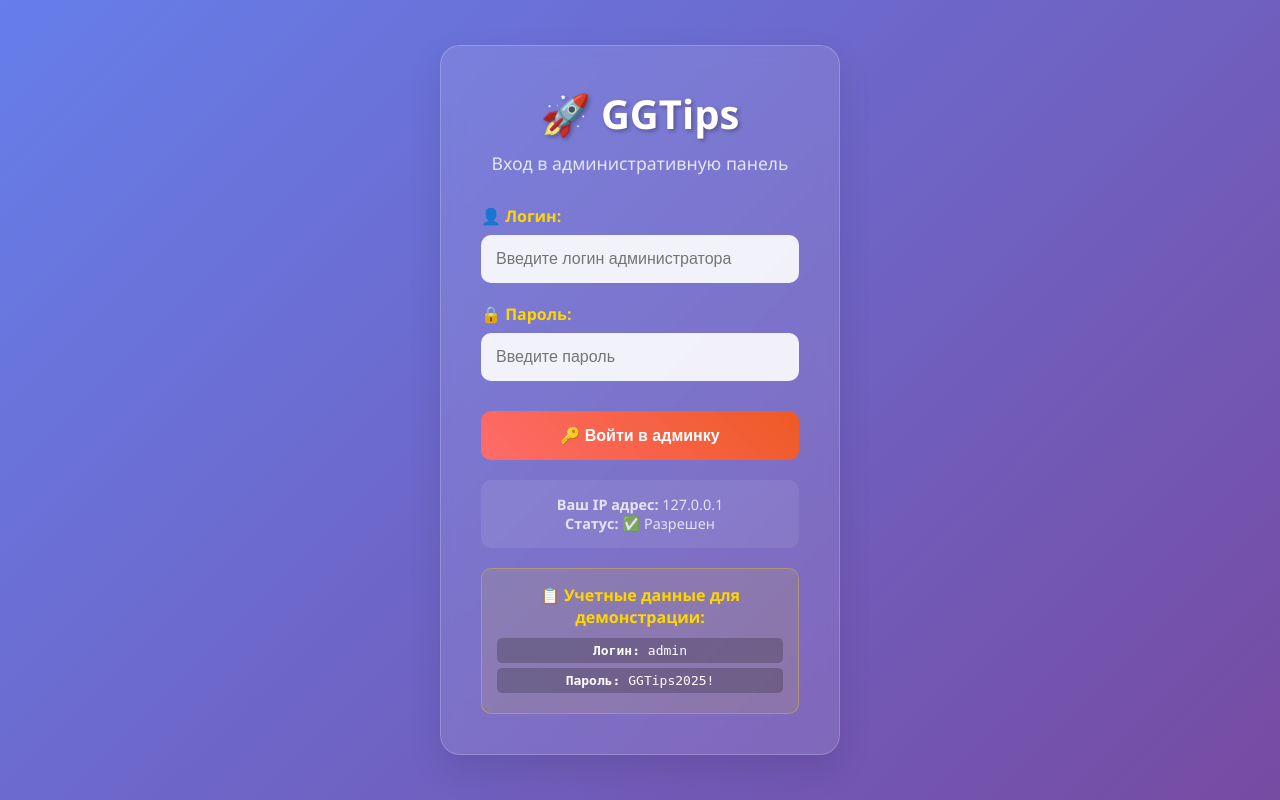
After one commit to Klyotsa/ggtipssite, a PHP site: page /admin_login.php in a window 1280 px wide. The commit adds this page. Run offline with PHP 8.4, Linux system fonts and the light colour scheme.

Commit message:
Add secure admin authentication system with IP restriction

```diff
--- /dev/null
+++ b/admin_login.php
@@ -0,0 +1,270 @@
+<?php
+session_start();
+
+// Разрешенные IP адреса для доступа к админке
+$allowed_ips = [
+    '157.230.244.205',  // IP вашего сервера
+    '127.0.0.1',        // localhost
+    '::1'               // IPv6 localhost
+];
+
+// Проверяем IP адрес
+$client_ip = $_SERVER['REMOTE_ADDR'] ?? '';
+$is_allowed_ip = in_array($client_ip, $allowed_ips);
+
+// Если IP не разрешен, показываем ошибку
+if (!$is_allowed_ip) {
+    http_response_code(403);
+    die('
+    <!DOCTYPE html>
+    <html lang="ru">
+    <head>
+        <meta charset="UTF-8">
+        <meta name="viewport" content="width=device-width, initial-scale=1.0">
+        <title>Доступ запрещен</title>
+        <style>
+            body {
+                font-family: Arial, sans-serif;
+                text-align: center;
+                padding: 50px;
+                background: linear-gradient(135deg, #667eea 0%, #764ba2 100%);
+                color: white;
+                min-height: 100vh;
+                display: flex;
+                align-items: center;
+                justify-content: center;
+            }
+            .error-box {
+                background: rgba(255, 0, 0, 0.2);
+                padding: 40px;
+                border-radius: 20px;
+                border: 2px solid rgba(255, 0, 0, 0.3);
+                backdrop-filter: blur(10px);
+            }
+            h1 { color: #ff6b6b; margin-bottom: 20px; }
+            .ip-info { background: rgba(255,255,255,0.1); padding: 15px; border-radius: 10px; margin: 20px 0; }
+        </style>
+    </head>
+    <body>
+        <div class="error-box">
+            <h1>🚫 Доступ запрещен</h1>
+            <p>Ваш IP адрес не разрешен для доступа к административной панели.</p>
+            <div class="ip-info">
+                <strong>Ваш IP:</strong> ' . htmlspecialchars($client_ip) . '<br>
+                <strong>Разрешенные IP:</strong> ' . implode(', ', $allowed_ips) . '
+            </div>
+            <p>Для получения доступа свяжитесь с администратором.</p>
+        </div>
+    </body>
+    </html>');
+}
+
+// Обработка входа
+$error = '';
+if ($_POST) {
+    $username = $_POST['username'] ?? '';
+    $password = $_POST['password'] ?? '';
+
+    // Проверяем учетные данные администратора
+    if ($username === 'admin' && $password === 'GGTips2025!') {
+        $_SESSION['admin_logged_in'] = true;
+        $_SESSION['admin_username'] = $username;
+        $_SESSION['admin_ip'] = $client_ip;
+        $_SESSION['admin_login_time'] = time();
+
+        // Логируем успешный вход
+        error_log("Admin login successful from IP: $client_ip, Username: $username");
+
+        header('Location: admin_panel.php');
+        exit;
+    } else {
+        $error = 'Неверный логин или пароль';
+        error_log("Admin login failed from IP: $client_ip, Username: $username");
+    }
+}
+
+// Если уже авторизован, перенаправляем на панель
+if (isset($_SESSION['admin_logged_in']) && $_SESSION['admin_logged_in']) {
+    header('Location: admin_panel.php');
+    exit;
+}
+?>
+<!DOCTYPE html>
+<html lang="ru">
+<head>
+    <meta charset="UTF-8">
+    <meta name="viewport" content="width=device-width, initial-scale=1.0">
+    <title>GGTips - Вход в админку</title>
+    <style>
+        * {
+            margin: 0;
+            padding: 0;
+            box-sizing: border-box;
+        }
+
+        body {
+            font-family: 'Segoe UI', Tahoma, Geneva, Verdana, sans-serif;
+            background: linear-gradient(135deg, #667eea 0%, #764ba2 100%);
+            color: white;
+            min-height: 100vh;
+            display: flex;
+            align-items: center;
+            justify-content: center;
+        }
+
+        .login-container {
+            background: rgba(255, 255, 255, 0.1);
+            padding: 40px;
+            border-radius: 20px;
+            backdrop-filter: blur(10px);
+            border: 1px solid rgba(255, 255, 255, 0.2);
+            box-shadow: 0 15px 35px rgba(0, 0, 0, 0.1);
+            width: 100%;
+            max-width: 400px;
+        }
+
+        .header {
+            text-align: center;
+            margin-bottom: 30px;
+        }
+
+        .header h1 {
+            font-size: 2.5em;
+            margin-bottom: 10px;
+            text-shadow: 2px 2px 4px rgba(0,0,0,0.3);
+        }
+
+        .header p {
+            opacity: 0.8;
+            font-size: 1.1em;
+        }
+
+        .form-group {
+            margin-bottom: 20px;
+        }
+
+        .form-group label {
+            display: block;
+            margin-bottom: 8px;
+            font-weight: bold;
+            color: #ffd700;
+        }
+
+        .form-group input {
+            width: 100%;
+            padding: 15px;
+            border: none;
+            border-radius: 10px;
+            font-size: 16px;
+            background: rgba(255, 255, 255, 0.9);
+            color: #333;
+            transition: all 0.3s ease;
+        }
+
+        .form-group input:focus {
+            outline: none;
+            background: rgba(255, 255, 255, 1);
+            box-shadow: 0 0 20px rgba(255, 215, 0, 0.3);
+        }
+
+        .login-btn {
+            width: 100%;
+            padding: 15px;
+            background: linear-gradient(45deg, #ff6b6b, #ee5a24);
+            color: white;
+            border: none;
+            border-radius: 10px;
+            font-size: 16px;
+            font-weight: bold;
+            cursor: pointer;
+            transition: transform 0.3s ease;
+            margin-top: 10px;
+        }
+
+        .login-btn:hover {
+            transform: scale(1.02);
+        }
+
+        .error {
+            background: rgba(255, 0, 0, 0.2);
+            color: #ff6b6b;
+            padding: 15px;
+            border-radius: 10px;
+            margin-bottom: 20px;
+            border: 1px solid rgba(255, 0, 0, 0.3);
+            text-align: center;
+        }
+
+        .ip-info {
+            background: rgba(255, 255, 255, 0.1);
+            padding: 15px;
+            border-radius: 10px;
+            margin-top: 20px;
+            text-align: center;
+            font-size: 0.9em;
+            opacity: 0.8;
+        }
+
+        .credentials {
+            background: rgba(255, 215, 0, 0.1);
+            padding: 15px;
+            border-radius: 10px;
+            margin-top: 20px;
+            text-align: center;
+            border: 1px solid rgba(255, 215, 0, 0.3);
+        }
+
+        .credentials h4 {
+            color: #ffd700;
+            margin-bottom: 10px;
+        }
+
+        .credentials p {
+            margin: 5px 0;
+            font-family: monospace;
+            background: rgba(0, 0, 0, 0.2);
+            padding: 5px 10px;
+            border-radius: 5px;
+        }
+    </style>
+</head>
+<body>
+    <div class="login-container">
+        <div class="header">
+            <h1>🚀 GGTips</h1>
+            <p>Вход в административную панель</p>
+        </div>
+
+        <?php if ($error): ?>
+            <div class="error">❌ <?php echo htmlspecialchars($error); ?></div>
+        <?php endif; ?>
+
+        <form method="POST">
+            <div class="form-group">
+                <label for="username">👤 Логин:</label>
+                <input type="text" id="username" name="username" required
+                       placeholder="Введите логин администратора">
+            </div>
+
+            <div class="form-group">
+                <label for="password">🔒 Пароль:</label>
+                <input type="password" id="password" name="password" required
+                       placeholder="Введите пароль">
+            </div>
+
+            <button type="submit" class="login-btn">🔑 Войти в админку</button>
+        </form>
+
+        <div class="ip-info">
+            <strong>Ваш IP адрес:</strong> <?php echo htmlspecialchars($client_ip); ?><br>
+            <strong>Статус:</strong> ✅ Разрешен
+        </div>
+
+        <div class="credentials">
+            <h4>📋 Учетные данные для демонстрации:</h4>
+            <p><strong>Логин:</strong> admin</p>
+            <p><strong>Пароль:</strong> GGTips2025!</p>
+        </div>
+    </div>
+</body>
+</html>
```
Also changed, not shown: admin_logout.php (added, +17 -0 lines), admin_panel.php (+21 -5 lines), admin_transactions.php (+15 -0 lines), admin_users.php (+15 -0 lines).
